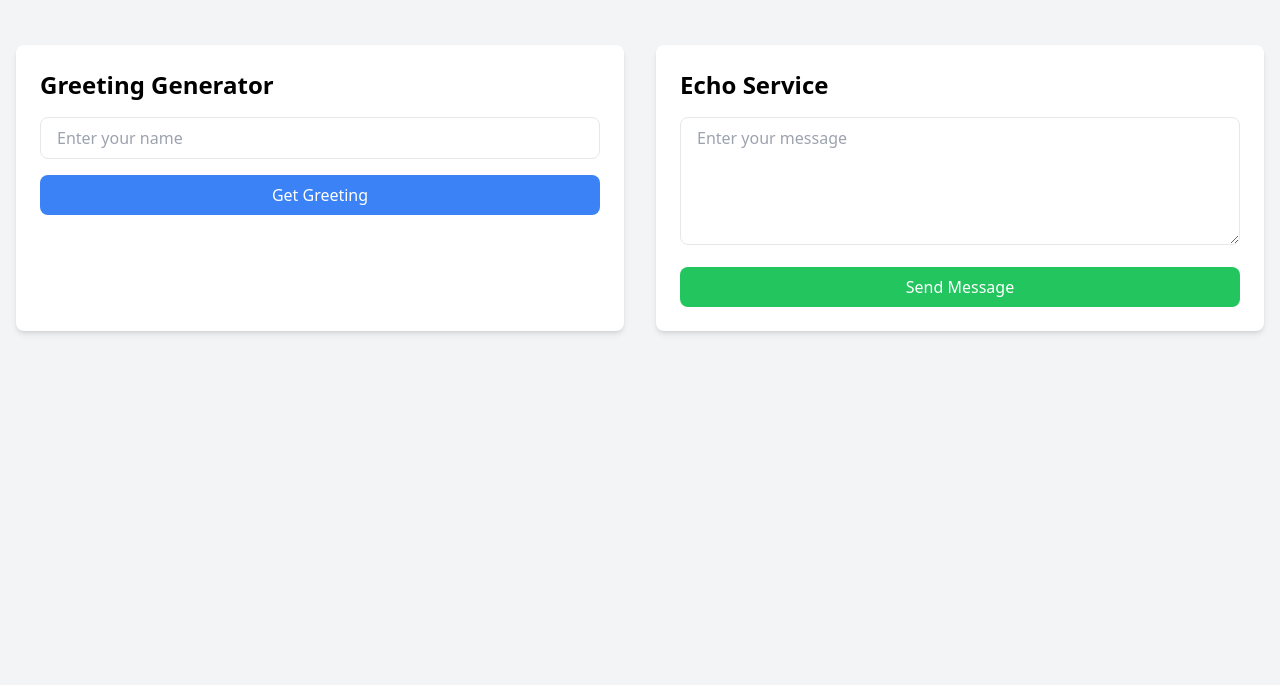
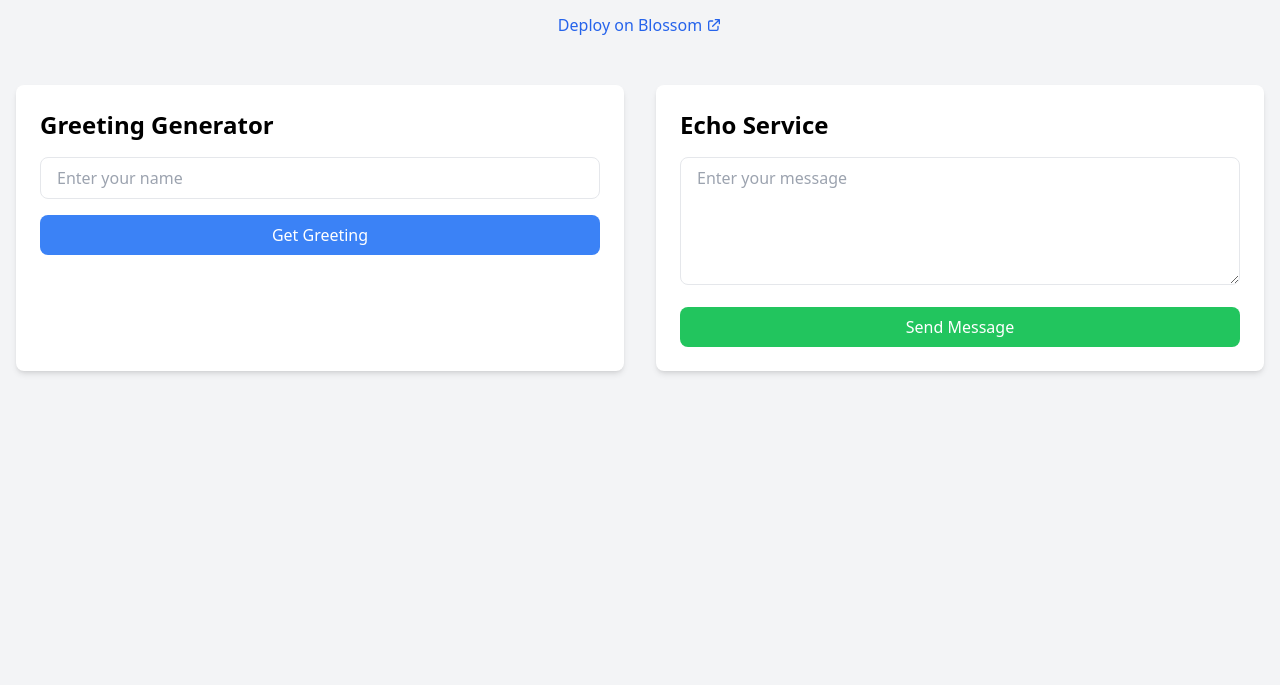
Before and after one commit to blossom-examples/nodejs-express, a website: page public/index.html in a window 1280 px wide. Shown: the part 115-800 px from the top of the page. Drawn offline with nearby package versions, Linux system fonts and the light colour scheme.

Commit message:
update index

```diff
--- a/public/index.html
+++ b/public/index.html
@@ -13,7 +13,15 @@
   <div class="container mx-auto px-4 py-8">
     <header class="text-center mb-12">
       <h1 class="text-4xl font-bold text-gray-800 mb-4">Express.js Demo</h1>
-      <p class="text-gray-600">A modern web application showcasing Express.js capabilities</p>
+      <p class="text-gray-600 mb-4">A modern web application showcasing Express.js capabilities</p>
+      <a href="https://blossom-cloud.com" target="_blank"
+        class="inline-flex items-center text-blue-600 hover:text-blue-800 transition-colors">
+        <span>Deploy on Blossom</span>
+        <svg class="w-4 h-4 ml-1" fill="none" stroke="currentColor" viewBox="0 0 24 24">
+          <path stroke-linecap="round" stroke-linejoin="round" stroke-width="2"
+            d="M10 6H6a2 2 0 00-2 2v10a2 2 0 002 2h10a2 2 0 002-2v-4M14 4h6m0 0v6m0-6L10 14"></path>
+        </svg>
+      </a>
     </header>
 
     <div class="grid md:grid-cols-2 gap-8">
```
